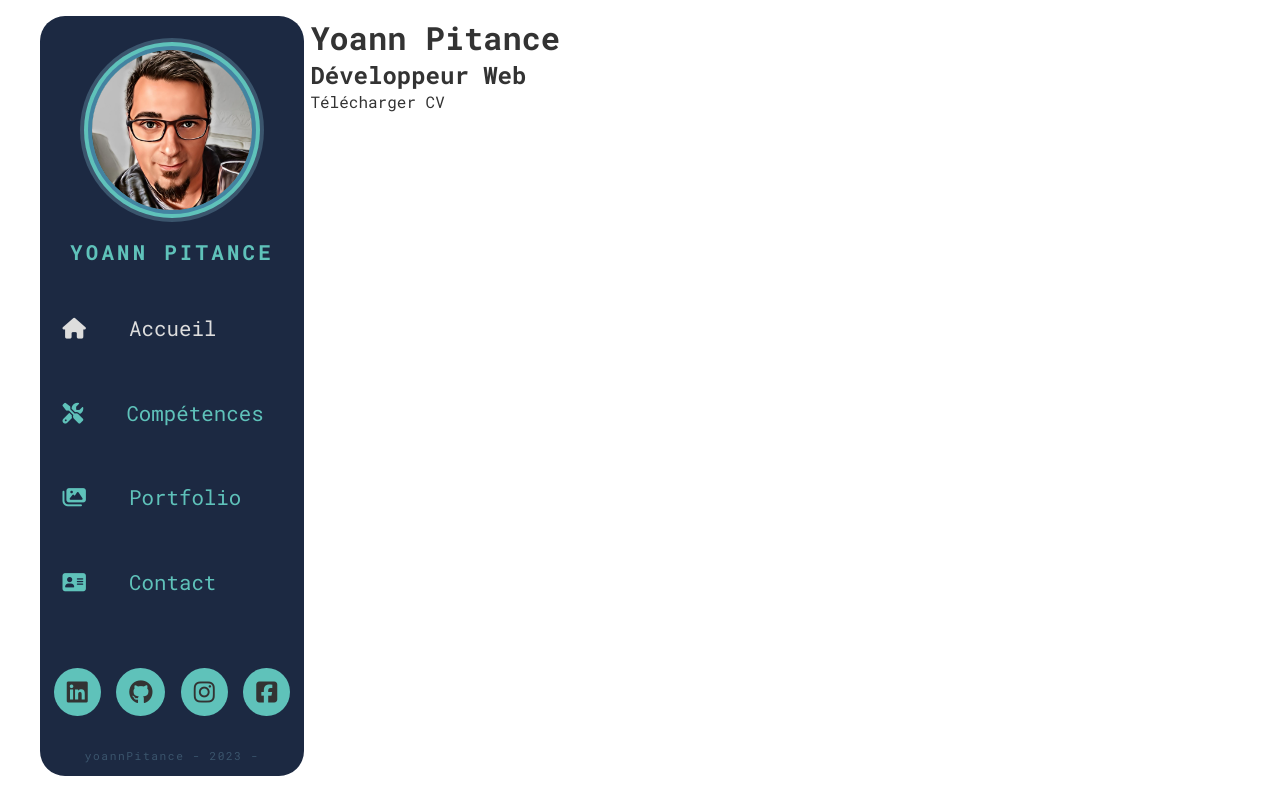
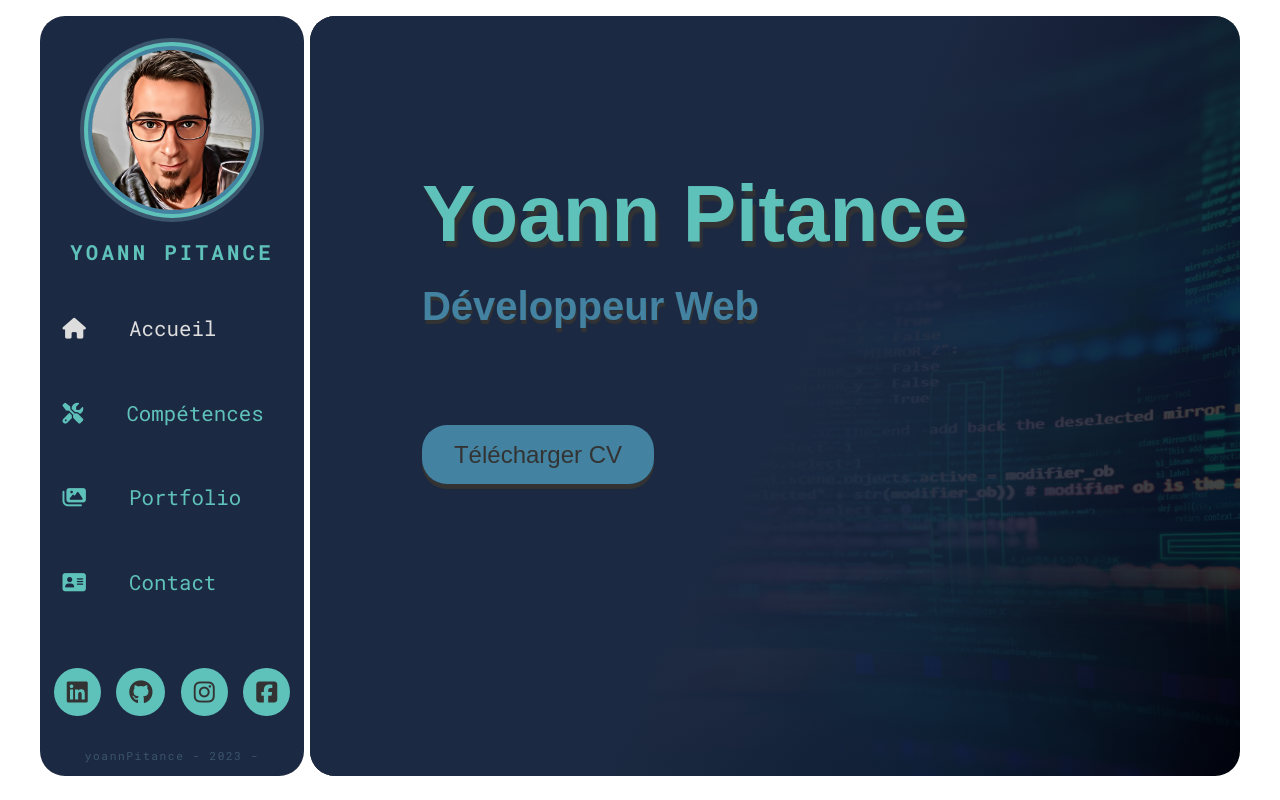
Before and after one commit to YoannPitance/Mon_CV_React, a React (Create React App) app: page /home in a window 1280 px wide. Built offline with nearby package versions, Linux system fonts and the light colour scheme.

Commit message:
8- page home + style ok

```diff
--- a/src/styles/_settings.scss
+++ b/src/styles/_settings.scss
@@ -66,3 +66,9 @@
         margin-left: 0 !important;
     }
 }
+
+@media screen and (max-width: 850px){
+    .layout{
+        flex-direction: column;
+    }
+}
--- a/src/styles/pages/_home.scss
+++ b/src/styles/pages/_home.scss
@@ -0,0 +1,70 @@
+.homeContent{
+    background: linear-gradient(115deg, $color-2 50%, transparent 100%);
+    min-height: $minHeight;
+    width: 100%;
+    min-height: 500px;
+    border-radius: $borderRadius;
+    position: relative;
+    overflow: hidden;
+
+    &:after{
+        content: "";
+        position: absolute;
+        height: 100%;
+        width: inherit;
+        background: url('../../media/clavier.jpg') no-repeat center/cover;
+        z-index: -1;
+        -webkit-filter: brightness(30%);
+                filter: brightness(30%);
+    }
+
+    .content{
+        position: absolute;
+        top: 20%;
+        left: 12%;
+        font-family: $font-2;
+
+        h1{
+            font-size: 5rem;
+            color: $color-4;
+            text-shadow: 3px 6px 2px $black;
+        }
+        h2{
+            font-size: 2.5rem;
+            padding: 1.5rem 0 7rem;
+            color: $color-5;
+            text-shadow: 1px 4px 1px $black;
+        }
+        .pdf{
+            a{
+                font-size: 1.5rem;
+                background: $color-5;
+                padding: 1rem 2rem;
+                border-radius: $borderRadius;
+                box-shadow: 0 5px 1px $black;
+                transition: 0.2s ease;
+            &:hover{
+                background: $color-4;
+                }
+            }
+        }
+    }
+}
+@media screen and (max-width: 850px) {
+    .homeContent{
+        margin: 0 !important;
+    }
+}
+@media screen and (max-width: 580px) {
+    .homeContent{
+        &:after{
+            background: url("../../media/clavier.jpg") no-repeat 60% 50%/cover !important;
+        }
+        h1{
+            font-size: 3rem !important;
+        }
+        h2{
+            font-size: 1.8rem, important !important;
+        }
+    }
+}
--- a/src/styles/styles.scss
+++ b/src/styles/styles.scss
@@ -1,2 +1,7 @@
 @import "./settings";
 @import "./components/navigation";
+@import "./pages/home";
+@import "./pages/contact";
+@import "./pages/skills";
+@import "./pages/portfolio";
+@import "./pages/notfound";
```
Also changed, not shown: src/media/clavier.jpg (added).
